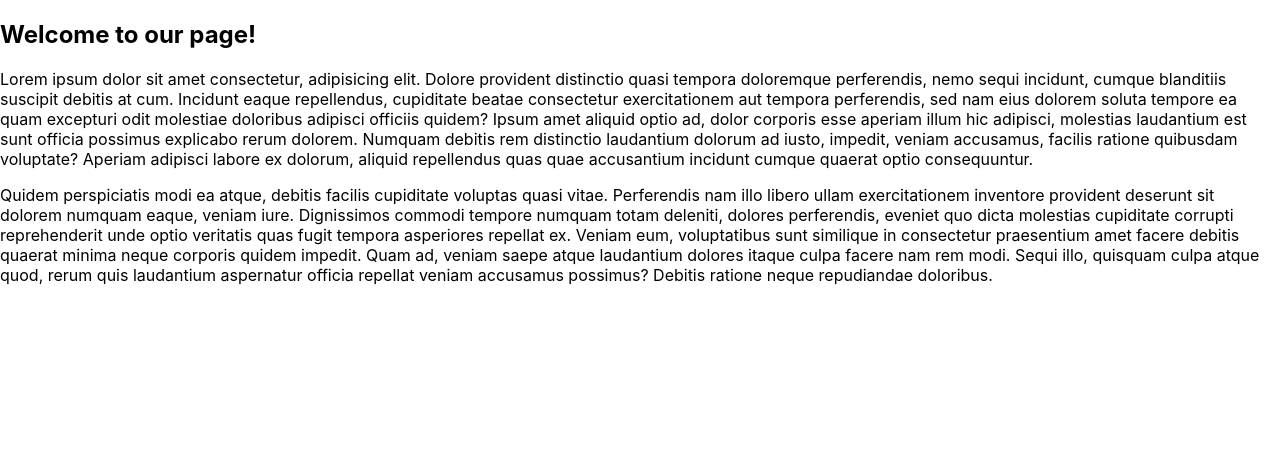
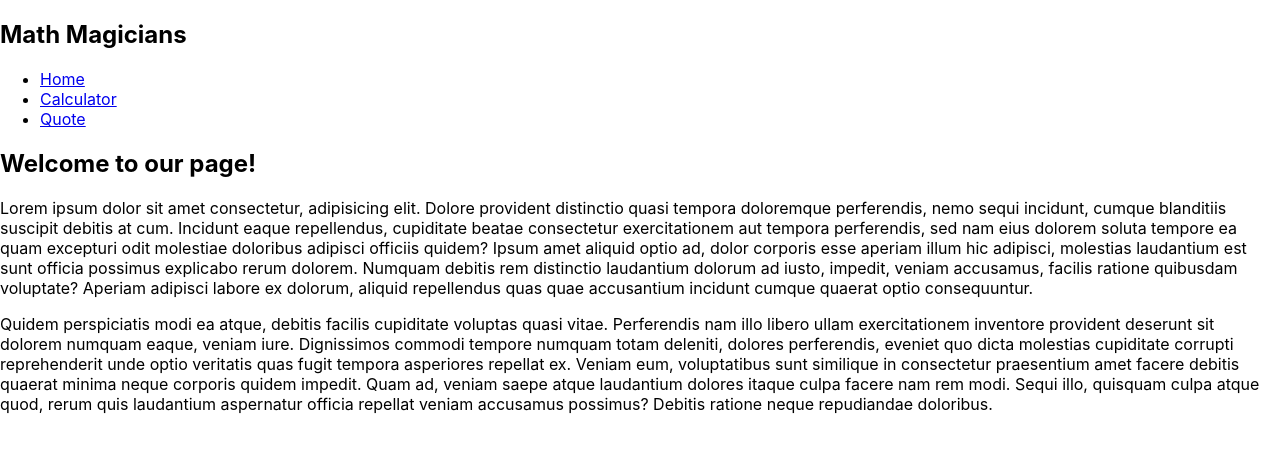
Before and after one commit to SlowKingV/math-magicians, a React (Create React App) app: page / in a window 1280 px wide. Shown: the top 452 px of the page. Built offline with nearby package versions, Linux system fonts and the light colour scheme.

Commit message:
Add Navbar

```diff
--- a/src/components/Navigation.js
+++ b/src/components/Navigation.js
@@ -0,0 +1,27 @@
+import { NavLink } from 'react-router-dom';
+
+const links = [
+  { id: 1, title: 'Home', path: '/' },
+  { id: 2, title: 'Calculator', path: 'calculator' },
+  { id: 3, title: 'Quote', path: 'quote' },
+];
+
+const Navigation = () => {
+  console.log('Nav rendered');
+  return (
+    <nav>
+      <h1>Math Magicians</h1>
+      <ul>
+        {links.map((link) => (
+          <li key={link.id}>
+            <NavLink to={link.path} end>
+              {link.title}
+            </NavLink>
+          </li>
+        ))}
+      </ul>
+    </nav>
+  );
+};
+
+export default Navigation;
--- a/src/index.js
+++ b/src/index.js
@@ -4,11 +4,13 @@ import { BrowserRouter as Router } from 'react-router-dom';
 
 import './index.css';
 import App from './App';
+import Navigation from './components/Navigation';
 
 const root = ReactDOM.createRoot(document.getElementById('root'));
 root.render(
   <React.StrictMode>
     <Router>
+      <Navigation />
       <App />
     </Router>
   </React.StrictMode>,
```
